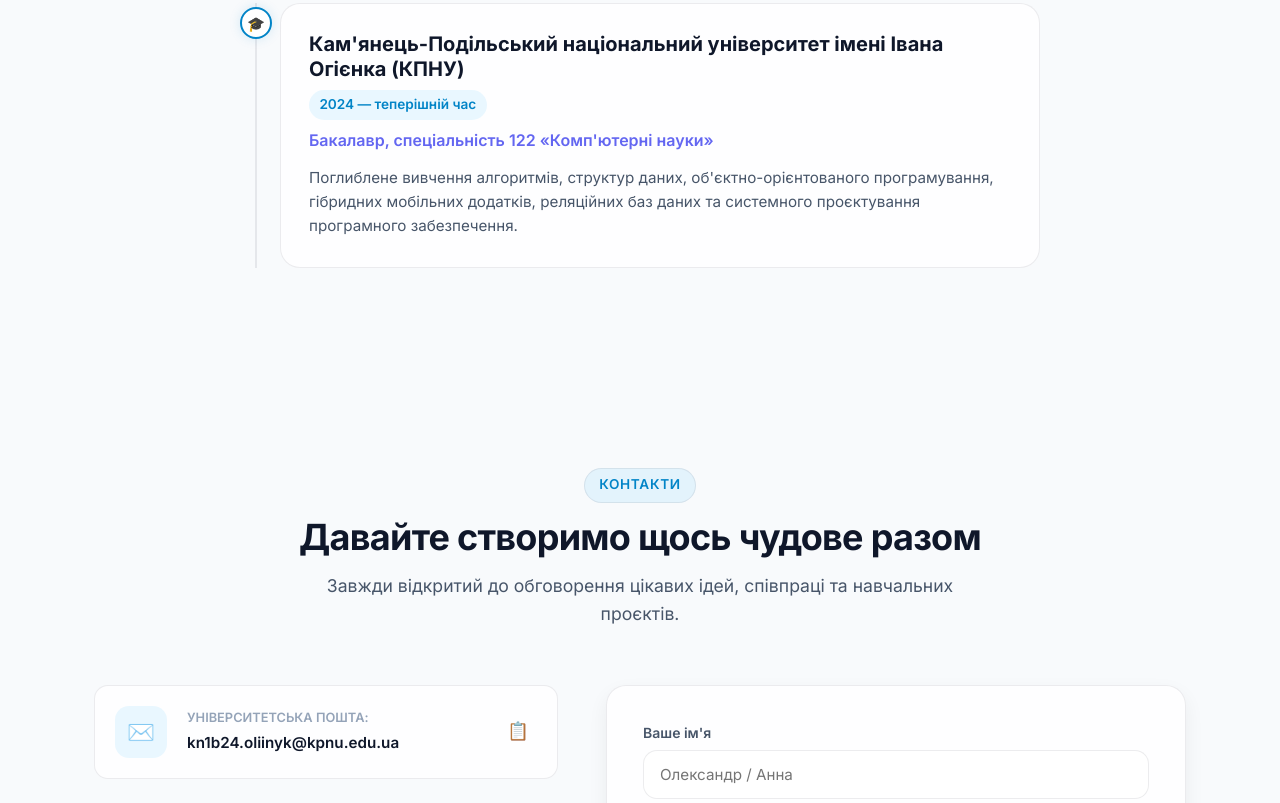
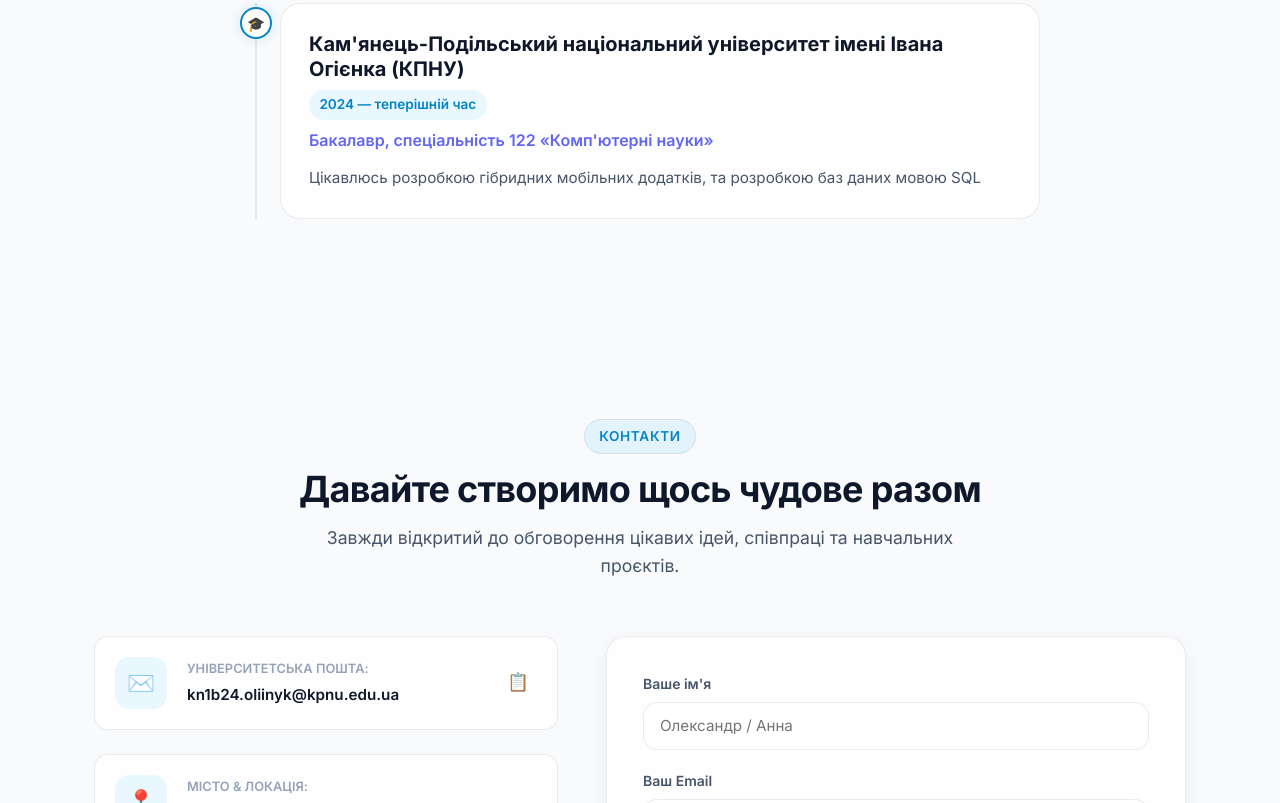
Before and after one commit to IT-Kamianets/kostia-oliinyk.itkamianets.com, a plain HTML site: page index.html in a window 1280 px wide. Shown: the part 4715-5518 px from the top of the page. Drawn offline with Linux system fonts and the light colour scheme.

Commit message:
update: update education description in academic journey block

```diff
--- a/index.html
+++ b/index.html
@@ -492,7 +492,7 @@
                 </div>
                 <div class="timeline-degree" data-i18n="eduDegree">Бакалавр, спеціальність 122 «Комп'ютерні науки»</div>
                 <p class="timeline-desc" data-i18n="eduDesc">
-                  Поглиблене вивчення алгоритмів, структур даних, об'єктно-орієнтованого програмування, гібридних мобільних додатків, реляційних баз даних та системного проєктування програмного забезпечення.
+                  Цікавлюсь розробкою гібридних мобільних додатків, та розробкою баз даних мовою SQL
                 </p>
               </div>
             </div>
--- a/js/main.js
+++ b/js/main.js
@@ -127,7 +127,7 @@ const translations = {
     eduPeriod: "2024 — теперішній час",
     eduUni: "Кам'янець-Подільський національний університет імені Івана Огієнка (КПНУ)",
     eduDegree: "Бакалавр, спеціальність 122 «Комп'ютерні науки»",
-    eduDesc: "Поглиблене вивчення алгоритмів, структур даних, об'єктно-орієнтованого програмування, гібридних мобільних додатків, реляційних баз даних та системного проєктування програмного забезпечення.",
+    eduDesc: "Цікавлюсь розробкою гібридних мобільних додатків, та розробкою баз даних мовою SQL",
 
     // Contact Section
     contactBadge: "Контакти",
@@ -280,7 +280,7 @@ const translations = {
     eduPeriod: "2024 — Present",
     eduUni: "Kamianets-Podilskyi Ivan Ohiienko National University (KPNU)",
     eduDegree: "Bachelor's Degree in Computer Science (Specialty 122)",
-    eduDesc: "Intensive coursework in algorithms, data structures, object-oriented programming, hybrid mobile applications, relational databases, and software engineering principles.",
+    eduDesc: "Interested in hybrid mobile application development and database engineering with SQL.",
 
     // Contact Section
     contactBadge: "Get In Touch",
```
